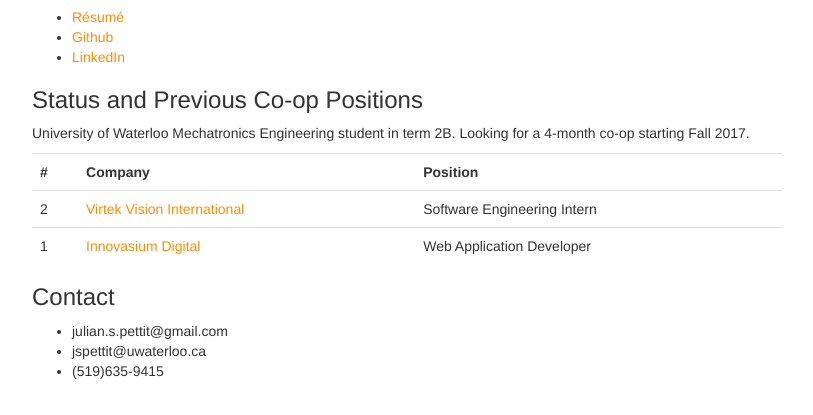
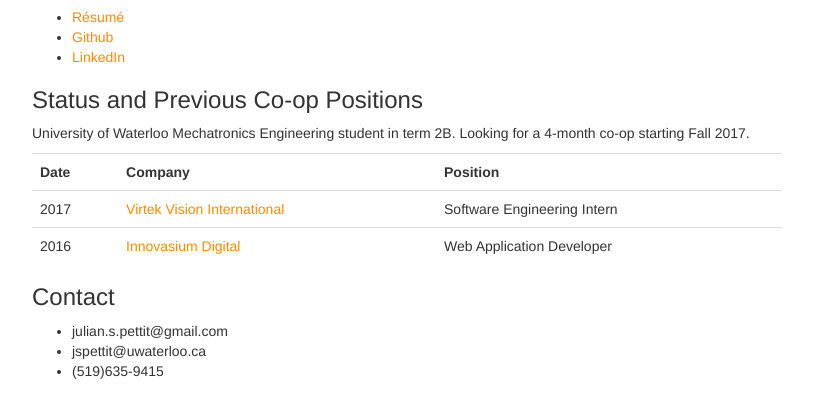
Before and after one commit to j-pettit/j-pettit.github.io, a plain HTML site: page index.html in a window 1280 px wide. Shown: the part 109-524 px from the top of the page, without its empty margins (233-1046 px from the left). Drawn offline with nearby package versions, Linux system fonts and the light colour scheme.

Commit message:
table reorganization

```diff
--- a/index.html
+++ b/index.html
@@ -25,17 +25,17 @@
           </p>
           <table class="table">
             <tr>
-              <th>#</th>
+              <th>Date</th>
               <th>Company</th>
               <th>Position</th>
             </tr>
             <tr>
-              <td>2</td>
+              <td>2017</td>
               <td><a class="linkColor" href="http://www.virtek.ca/">Virtek Vision International</a></td>
               <td>Software Engineering Intern</td>
             </tr>
             <tr>
-              <td>1</td>
+              <td>2016</td>
               <td><a class="linkColor" href="http://www.innovasium.com/">Innovasium Digital</a></td>
               <td>Web Application Developer</td>
             </tr>
```
